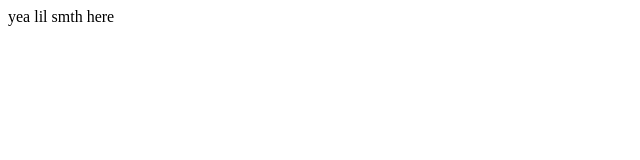
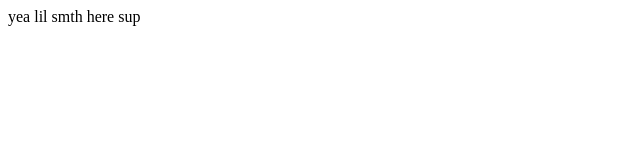
Before and after one commit to wherearethedoritos/julysplayground, a plain HTML site: page index.html in a window 1280 px wide. Shown: the full height of the page, 0-640 px from the left. Drawn offline with Linux system fonts and the light colour scheme.

Commit message:
add a little waving msg

```diff
--- a/index.html
+++ b/index.html
@@ -8,5 +8,7 @@
 </head>
 <body>
     yea lil smth here
+
+    sup
 </body>
 </html>
```
